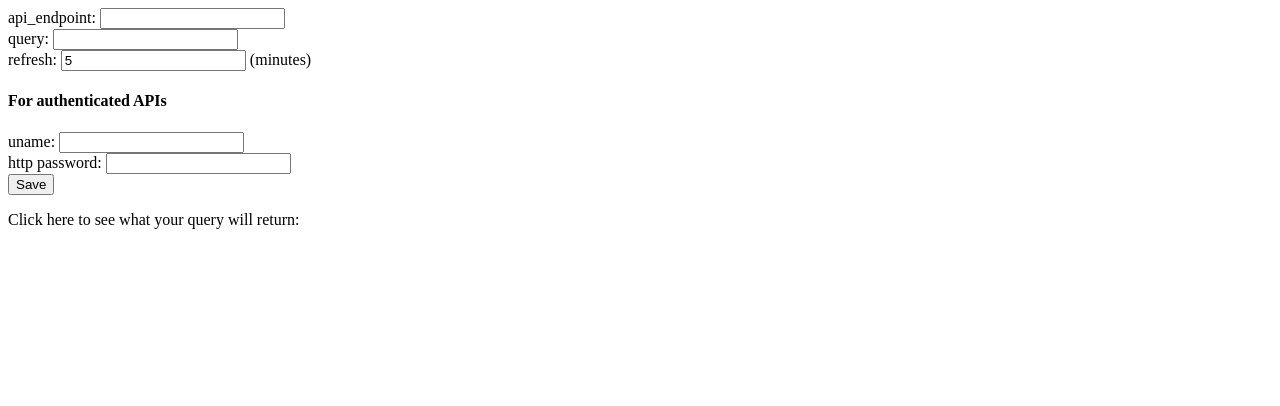
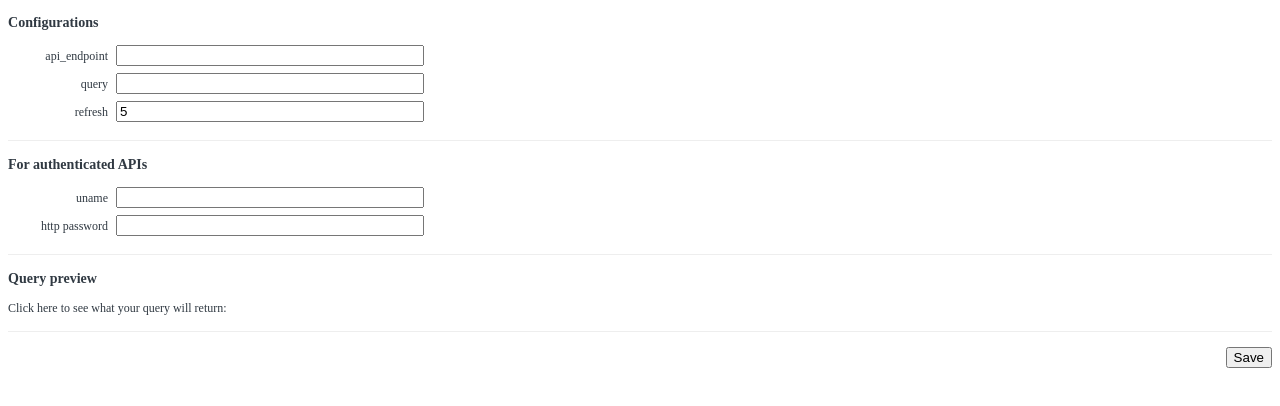
Before and after one commit to uv-dev/gerrit-chrome-extension, a browser extension: page extension/options.html in a window 1280 px wide. Drawn offline with Linux system fonts and the light colour scheme.

Commit message:
Move to Option2 and change ui (#9)

```diff
--- a/extension/options.html
+++ b/extension/options.html
@@ -1,19 +1,51 @@
+<!DOCTYPE html>
 <html>
   <head>
-        <title>My Test Extension Options</title>
+    <link rel="stylesheet" href="styles/options.css">
   </head>
   <body>
-        api_endpoint: <input id="api_endpoint"><br>
-        query: <input id="query"><br>
-        refresh: <input id="refresh"> (minutes)<br>
-        <h4>For authenticated APIs</h4>
-        uname: <input id="uname"><br>
-        http password: <input id="http_password"><br>
+    <div id="settings">
+    <h3>Configurations</h3>
+    <div class="setting-container">
+      <label class="hflex">
+        <span class="setting-label">api_endpoint</span>
+        <span class="setting-ui"><input id="api_endpoint" type="text"></span>
+      </label>
+    </div>
+    <div class="setting-container">
+      <label class="hflex">
+        <span class="setting-label">query</span>
+        <span class="setting-ui"><input id="query" type="text"></span>
+      </label>
+    </div>
+    <div class="setting-container">
+      <label class="hflex">
+        <span class="setting-label">refresh</span>
+        <span class="setting-ui"><input id="refresh" type="number" placeholder="(minutes)"></span>
+      </label>
+    </div>
+    <hr>
+    <h3>For authenticated APIs</h3>
+    <div class="setting-container">
+      <label class="hflex">
+        <span class="setting-label">uname</span>
+        <span class="setting-ui"><input id="uname" type="text"></span>
+      </label>
+    </div>
+    <div class="setting-container">
+      <label class="hflex">
+        <span class="setting-label">http password</span>
+        <span class="setting-ui"><input id="http_password" type="password"></span>
+      </label>
+    </div>
+    <hr>
     <div id="status"></div>
-        <button id="save">Save</button>
-        <p/>
+    <h3>Query preview</h3>
     Click here to see what your query will return:<br/>
     <span id="test-url"></span>
+    <hr>
+    <div align="right"><button id="save">Save</button></div>
+    </div>
+    <script src="options.js"></script>
   </body>
-    <script src="options.js"></script>
 </html>
--- /dev/null
+++ b/extension/styles/options.css
@@ -0,0 +1,35 @@
+#settings {
+  font-size: 12px;
+  color: #303942;
+}
+
+hr {
+  border: 0;
+  border-top: 1px solid #eee;
+  margin: 15px 0;
+}
+
+.hflex {
+  display: flex;
+}
+
+.setting-container {
+  margin-bottom: 4px;
+}
+
+.setting-container input {
+  width: 300px;
+}
+
+span.setting-label {
+  width: 100px;
+  padding-top: 4px;
+  padding-bottom: 5px;
+  padding-right: 8px;
+  text-align: right;
+  vertical-align: middle;
+}
+
+span.setting-ui {
+  vertical-align: middle;
+}
```
Also changed, not shown: extension/manifest.json, 1 other file. Lines whose indentation alone changed are shown as unchanged.
